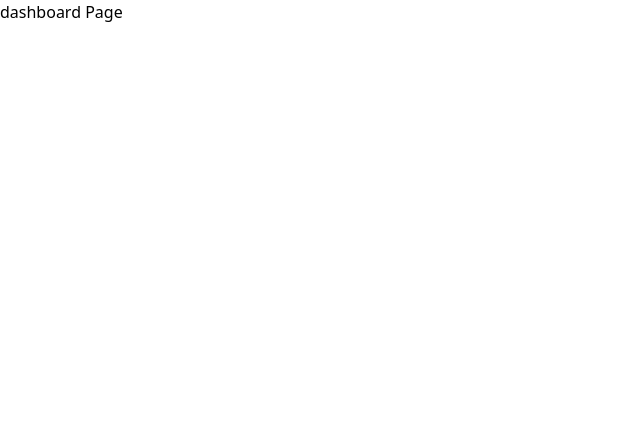
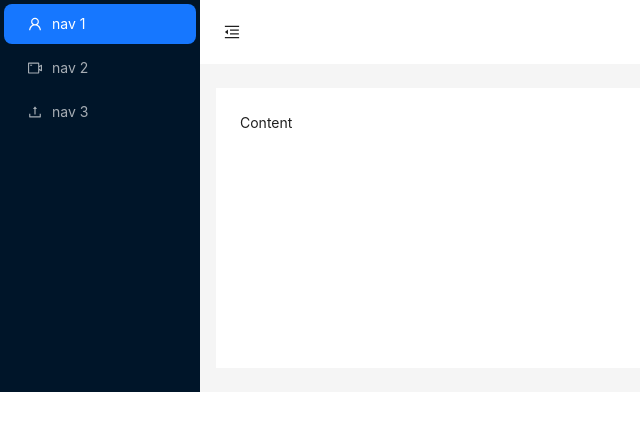
Before and after one commit to huytran2609/FashionStore_Web, a React (Vite) app in the folder client/: page /dashboard in a window 1280 px wide. Shown: the top 430 px of the page, without its empty margins (0-640 px from the left). Built offline with nearby package versions, Linux system fonts and the light colour scheme.

Commit message:
update file client

```diff
--- a/client/src/index.css
+++ b/client/src/index.css
@@ -4,5 +4,5 @@
 
 html,
 body {
-  height: 100%;
+    height: 100%;
 }
--- a/client/src/layouts/admin/AdminLayout/AdminLayout.jsx
+++ b/client/src/layouts/admin/AdminLayout/AdminLayout.jsx
@@ -1,12 +1,79 @@
 import PropTypes from 'prop-types';
 
-function AdminLayout({ children }) {
+import { useState } from 'react';
+import {
+    MenuFoldOutlined,
+    MenuUnfoldOutlined,
+    UploadOutlined,
+    UserOutlined,
+    VideoCameraOutlined,
+} from '@ant-design/icons';
+import { Layout, Menu, Button, theme } from 'antd';
+const { Header, Sider, Content } = Layout;
+const AdminLayout = () => {
+    const [collapsed, setCollapsed] = useState(false);
+    const {
+        token: { colorBgContainer },
+    } = theme.useToken();
     return (
-        <div>
-            <div>{children}</div>
-        </div>
+        <Layout style={{height: "100%"}}>
+            <Sider trigger={null} collapsible collapsed={collapsed}>
+                <div className="demo-logo-vertical" />
+                <Menu
+                    theme="dark"
+                    mode="inline"
+                    defaultSelectedKeys={['1']}
+                    items={[
+                        {
+                            key: '1',
+                            icon: <UserOutlined />,
+                            label: 'nav 1',
+                        },
+                        {
+                            key: '2',
+                            icon: <VideoCameraOutlined />,
+                            label: 'nav 2',
+                        },
+                        {
+                            key: '3',
+                            icon: <UploadOutlined />,
+                            label: 'nav 3',
+                        },
+                    ]}
+                />
+            </Sider>
+            <Layout>
+                <Header
+                    style={{
+                        padding: 0,
+                        background: colorBgContainer,
+                    }}
+                >
+                    <Button
+                        type="text"
+                        icon={collapsed ? <MenuUnfoldOutlined /> : <MenuFoldOutlined />}
+                        onClick={() => setCollapsed(!collapsed)}
+                        style={{
+                            fontSize: '16px',
+                            width: 64,
+                            height: 64,
+                        }}
+                    />
+                </Header>
+                <Content
+                    style={{
+                        margin: '24px 16px',
+                        padding: 24,
+                        minHeight: 280,
+                        background: colorBgContainer,
+                    }}
+                >
+                    Content
+                </Content>
+            </Layout>
+        </Layout>
     );
-}
+};
 
 AdminLayout.propTypes = {
     children: PropTypes.node.isRequired,
```
